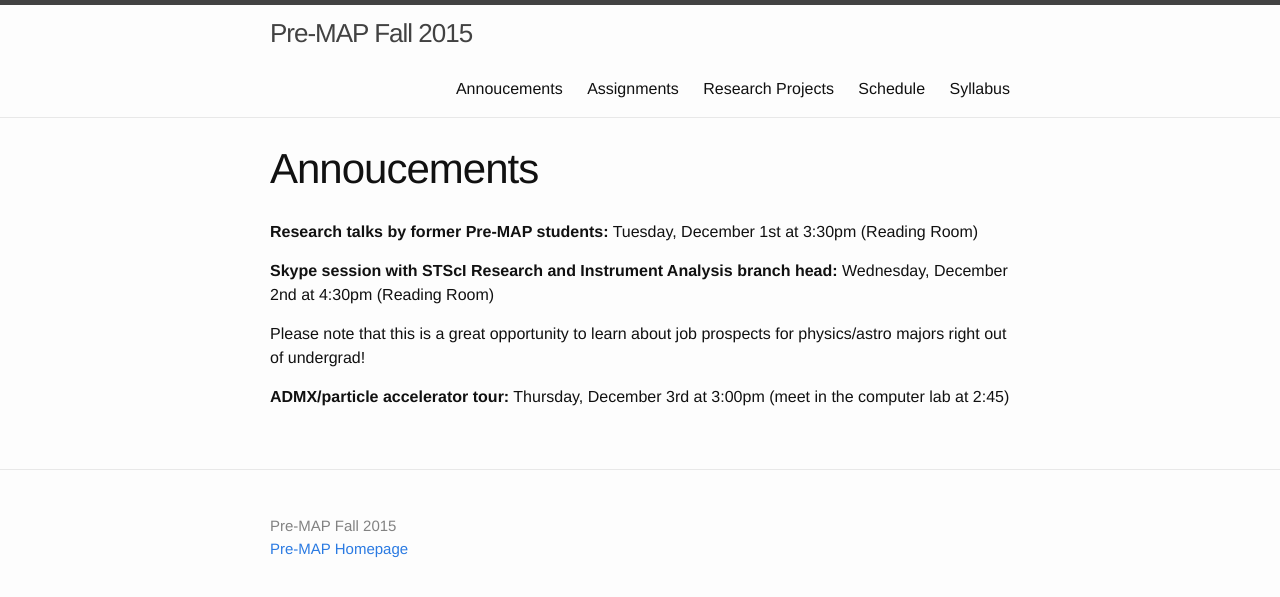
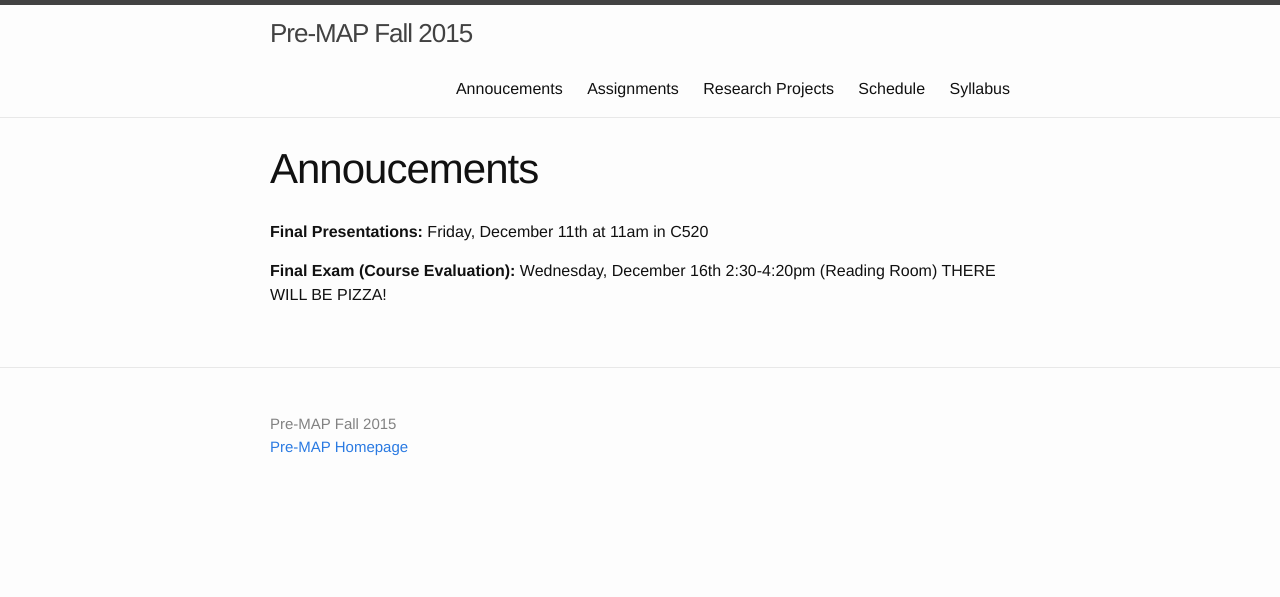
Before and after one commit to kgarofali/Pre-MAP, a Jekyll site: the page built from annoucements.md, in a window 1280 px wide. Shown: the top 597 px of the page. Built offline with Jekyll 4.4.1, drawn with Linux system fonts in a browser that asks for light colours.

Commit message:
last assignment, announcements updates

```diff
--- a/annoucements.md
+++ b/annoucements.md
@@ -4,10 +4,7 @@ title: Annoucements
 permalink: annoucements/
 ---
 
-**Research talks by former Pre-MAP students:** Tuesday, December 1st at 3:30pm (Reading Room)
+**Final Presentations:** Friday, December 11th at 11am in C520
 
-**Skype session with STScI Research and Instrument Analysis branch head:** Wednesday, December 2nd at 4:30pm (Reading Room)
-
-Please note that this is a great opportunity to learn about job prospects for physics/astro majors right out of undergrad!
-
-**ADMX/particle accelerator tour:** Thursday, December 3rd at 3:00pm (meet in the computer lab at 2:45)
+**Final Exam (Course Evaluation):** Wednesday, December 16th 2:30-4:20pm (Reading Room)
+THERE WILL BE PIZZA!
```
Also changed, not shown: assignments.md (+4 -0 lines), 1 other file.
